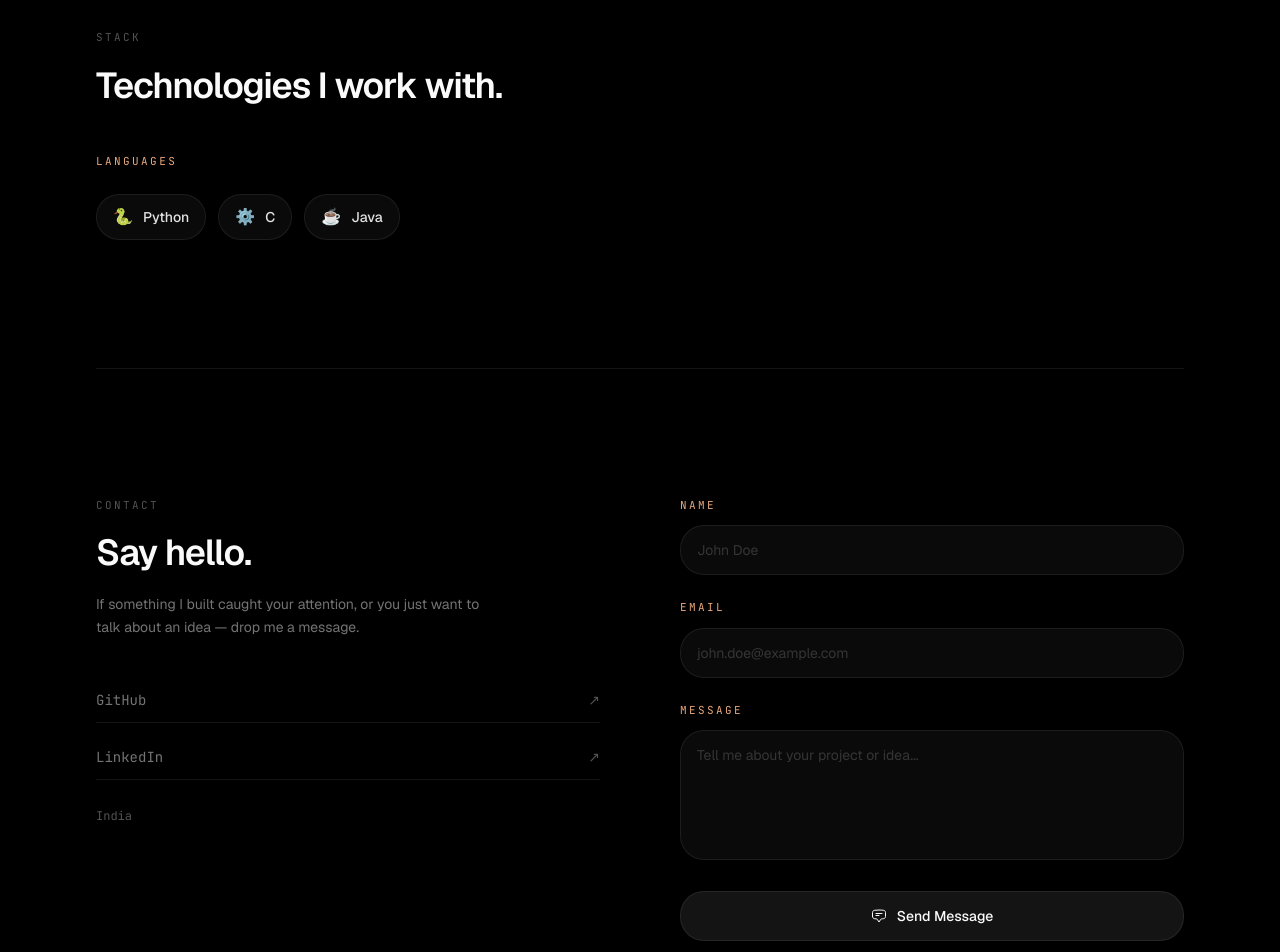
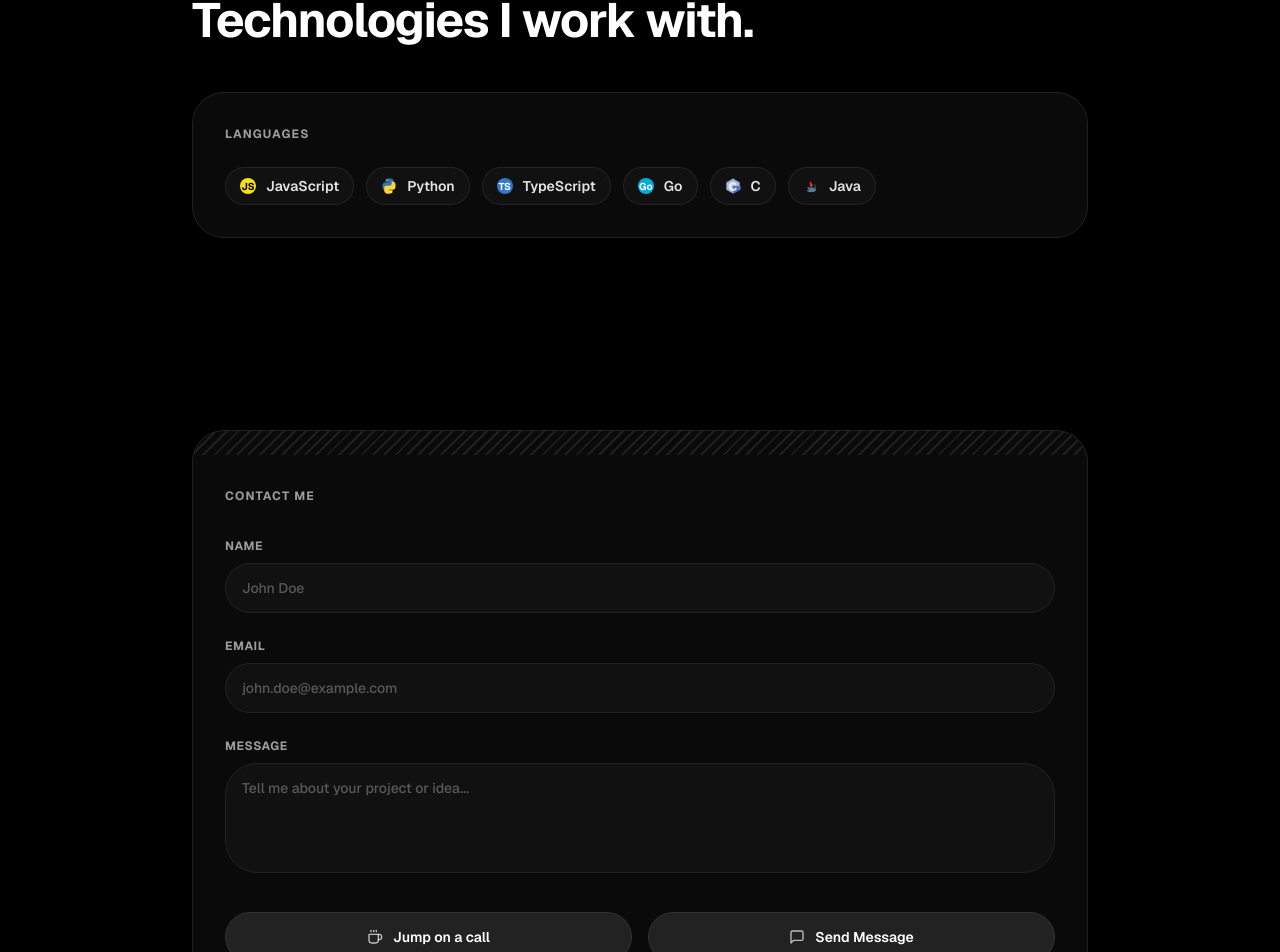
Before and after one commit to AthulRm18/athul-portfolio, a Next.js app: page / in a window 1280 px wide. Shown: the part 3082-4034 px from the top of the page. Built offline with nearby package versions, Linux system fonts and the light colour scheme.

Commit message:
style: exactly replicate reference layout for Skills and Contact sections

```diff
--- a/src/components/contact/ContactSection.tsx
+++ b/src/components/contact/ContactSection.tsx
@@ -3,7 +3,6 @@
 import { useState } from "react";
 import { motion } from "framer-motion";
 import { transition } from "@/lib/motion";
-import { site } from "@/lib/data/site";
 
 const WEB3FORMS_KEY = "1ecec8e7-6d75-41d4-9c4b-803d8299fc78";
 
@@ -53,66 +52,32 @@
   };
 
   return (
-    <section id="contact" className="py-24 md:py-32 scroll-mt-24 border-t border-border">
-      <div className="grid md:grid-cols-2 gap-12 md:gap-20 items-start">
+    <section id="contact" className="py-24 scroll-mt-24">
+      <div className="max-w-4xl mx-auto">
 
-        {/* Left — heading */}
+        {/* We use the same card style as the Skills section */}
         <motion.div
           initial={{ opacity: 0, y: 16 }}
           whileInView={{ opacity: 1, y: 0 }}
           viewport={{ once: true }}
           transition={transition.medium}
+          className="w-full bg-[#0a0a0a] border border-[#222] rounded-xl overflow-hidden"
         >
-          <p className="text-[11px] font-mono uppercase tracking-[0.22em] text-dim mb-5">
-            Contact
-          </p>
-          <h2 className="text-3xl md:text-4xl font-semibold tracking-[-0.03em] leading-[1.1] mb-5">
-            Say hello.
-          </h2>
-          <p className="text-muted text-sm leading-relaxed max-w-sm mb-10">
-            If something I built caught your attention, or you just want to talk
-            about an idea — drop me a message.
+          {/* Top striped divider (optional, to match aesthetic if desired, or just header) */}
+          <div className="h-6 w-full" style={{ backgroundImage: "repeating-linear-gradient(-45deg, #1f1f1f, #1f1f1f 2px, transparent 2px, transparent 8px)" }} />
+
+          <div className="p-6 md:p-8">
+            <p className="text-[12px] font-sans font-bold tracking-[0.1em] text-white/60 mb-8 uppercase">
+              CONTACT ME
             </p>
 
-          {/* Links */}
-          <div className="flex flex-col gap-3">
-            {[
-              { label: "GitHub", href: site.github },
-              { label: "LinkedIn", href: site.linkedin },
-            ].map((link) => (
-              <a
-                key={link.label}
-                href={link.href}
-                target="_blank"
-                rel="noopener noreferrer"
-                className="group flex items-center justify-between py-3 border-b border-border text-sm text-muted hover:text-fg transition-colors duration-300"
-              >
-                <span className="font-mono">{link.label}</span>
-                <span
-                  className="text-dim group-hover:text-fg group-hover:translate-x-0.5 group-hover:-translate-y-0.5 transition-all duration-300"
-                  aria-hidden
-                >
-                  ↗
-                </span>
-              </a>
-            ))}
-            <p className="text-xs font-mono text-dim mt-4">India</p>
-          </div>
-        </motion.div>
+            <form onSubmit={handleSubmit} className="flex flex-col gap-6">
 
-        {/* Right — contact form */}
-        <motion.div
-          initial={{ opacity: 0, y: 16 }}
-          whileInView={{ opacity: 1, y: 0 }}
-          viewport={{ once: true }}
-          transition={{ ...transition.medium, delay: 0.1 }}
-        >
-          <form onSubmit={handleSubmit} className="flex flex-col gap-6">
               {/* Name */}
               <div>
                 <label
                   htmlFor="contact-name"
-                className="block text-[11px] font-mono uppercase tracking-[0.22em] text-accent mb-3"
+                  className="block text-[12px] font-sans font-bold tracking-[0.05em] text-white/60 mb-2 uppercase"
                 >
                   Name
                 </label>
@@ -124,7 +89,7 @@
                   placeholder="John Doe"
                   value={formData.name}
                   onChange={handleChange}
-                className="w-full bg-surface-elevated/50 border border-border rounded-lg px-4 py-3.5 text-sm text-fg placeholder:text-dim/60 focus:outline-none focus:border-accent/50 focus:ring-1 focus:ring-accent/20 transition-all duration-300"
+                  className="w-full bg-[#111111] border border-[#222] rounded-xl px-4 py-3.5 text-sm font-medium text-white placeholder:text-white/30 focus:outline-none focus:border-white/30 transition-all duration-300"
                 />
               </div>
 
@@ -132,7 +97,7 @@
               <div>
                 <label
                   htmlFor="contact-email"
-                className="block text-[11px] font-mono uppercase tracking-[0.22em] text-accent mb-3"
+                  className="block text-[12px] font-sans font-bold tracking-[0.05em] text-white/60 mb-2 uppercase"
                 >
                   Email
                 </label>
@@ -144,7 +109,7 @@
                   placeholder="john.doe@example.com"
                   value={formData.email}
                   onChange={handleChange}
-                className="w-full bg-surface-elevated/50 border border-border rounded-lg px-4 py-3.5 text-sm text-fg placeholder:text-dim/60 focus:outline-none focus:border-accent/50 focus:ring-1 focus:ring-accent/20 transition-all duration-300"
+                  className="w-full bg-[#111111] border border-[#222] rounded-xl px-4 py-3.5 text-sm font-medium text-white placeholder:text-white/30 focus:outline-none focus:border-white/30 transition-all duration-300"
                 />
               </div>
 
@@ -152,7 +117,7 @@
               <div>
                 <label
                   htmlFor="contact-message"
-                className="block text-[11px] font-mono uppercase tracking-[0.22em] text-accent mb-3"
+                  className="block text-[12px] font-sans font-bold tracking-[0.05em] text-white/60 mb-2 uppercase"
                 >
                   Message
                 </label>
@@ -160,27 +125,40 @@
                   id="contact-message"
                   name="message"
                   required
-                rows={5}
+                  rows={4}
                   placeholder="Tell me about your project or idea..."
                   value={formData.message}
                   onChange={handleChange}
-                className="w-full bg-surface-elevated/50 border border-border rounded-lg px-4 py-3.5 text-sm text-fg placeholder:text-dim/60 focus:outline-none focus:border-accent/50 focus:ring-1 focus:ring-accent/20 transition-all duration-300 resize-none"
+                  className="w-full bg-[#111111] border border-[#222] rounded-xl px-4 py-3.5 text-sm font-medium text-white placeholder:text-white/30 focus:outline-none focus:border-white/30 transition-all duration-300 resize-none"
                 />
               </div>
 
-            {/* Submit button */}
-            <motion.button
+              {/* Action Buttons */}
+              <div className="flex flex-col sm:flex-row gap-4 mt-2">
+                <a
+                  href="mailto:athumrm518@gmail.com"
+                  className="flex-1 group flex items-center justify-center gap-2.5 py-3.5 px-6 rounded-xl font-semibold text-sm bg-[#222] hover:bg-[#333] border border-[#333] text-white transition-all duration-300"
+                >
+                  <svg className="w-4 h-4 text-white/70 group-hover:text-white transition-colors" viewBox="0 0 24 24" fill="none" stroke="currentColor" strokeWidth="2" strokeLinecap="round" strokeLinejoin="round">
+                    <path d="M17 8h1a4 4 0 1 1 0 8h-1" />
+                    <path d="M3 8h14v9a4 4 0 0 1-4 4H7a4 4 0 0 1-4-4Z" />
+                    <line x1="6" x2="6" y1="2" y2="4" />
+                    <line x1="10" x2="10" y1="2" y2="4" />
+                    <line x1="14" x2="14" y1="2" y2="4" />
+                  </svg>
+                  Jump on a call
+                </a>
+
+                <button
                   type="submit"
                   disabled={status === "sending" || status === "sent"}
-              whileHover={{ scale: 1.01 }}
-              whileTap={{ scale: 0.98 }}
                   className={`
-                group flex items-center justify-center gap-2.5 w-full py-3.5 px-6 rounded-lg font-medium text-sm transition-all duration-300 cursor-pointer
+                    flex-1 group flex items-center justify-center gap-2.5 py-3.5 px-6 rounded-xl font-semibold text-sm transition-all duration-300 cursor-pointer
                     ${status === "sent"
                       ? "bg-green-500/20 border border-green-500/30 text-green-400"
                       : status === "error"
                         ? "bg-red-500/20 border border-red-500/30 text-red-400"
-                    : "bg-surface-elevated border border-border hover:border-accent/40 hover:bg-accent/10 text-fg"
+                        : "bg-[#222] hover:bg-[#333] border border-[#333] text-white"
                     }
                     disabled:opacity-60 disabled:cursor-not-allowed
                   `}
@@ -196,27 +174,19 @@
                   )}
                   {status === "idle" && (
                     <>
-                  <svg className="w-4 h-4" fill="none" viewBox="0 0 24 24" stroke="currentColor" strokeWidth={1.5}>
-                    <path strokeLinecap="round" strokeLinejoin="round" d="M7.5 8.25h9m-9 3H12m-9.75 1.51c0 1.6 1.123 2.994 2.707 3.227 1.129.166 2.27.293 3.423.379.35.026.67.21.865.501L12 21l2.755-4.133a1.14 1.14 0 01.865-.501 48.172 48.172 0 003.423-.379c1.584-.233 2.707-1.626 2.707-3.228V6.741c0-1.602-1.123-2.995-2.707-3.228A48.394 48.394 0 0012 3c-2.392 0-4.744.175-7.043.513C3.373 3.746 2.25 5.14 2.25 6.741v6.018z" />
+                      <svg className="w-4 h-4 text-white/70 group-hover:text-white transition-colors" viewBox="0 0 24 24" fill="none" stroke="currentColor" strokeWidth="2" strokeLinecap="round" strokeLinejoin="round">
+                        <path d="M21 15a2 2 0 0 1-2 2H7l-4 4V5a2 2 0 0 1 2-2h14a2 2 0 0 1 2 2z" />
                       </svg>
                       Send Message
                     </>
                   )}
-              {status === "sent" && (
-                <>
-                  <svg className="w-4 h-4" fill="none" viewBox="0 0 24 24" stroke="currentColor" strokeWidth={2}>
-                    <path strokeLinecap="round" strokeLinejoin="round" d="M4.5 12.75l6 6 9-13.5" />
-                  </svg>
-                  Message Sent!
-                </>
-              )}
-              {status === "error" && (
-                <>
-                  Something went wrong — try again
-                </>
-              )}
-            </motion.button>
+                  {status === "sent" && "Message Sent!"}
+                  {status === "error" && "Error — try again"}
+                </button>
+              </div>
+
             </form>
+          </div>
         </motion.div>
       </div>
     </section>
--- a/src/components/skills/SkillsSection.tsx
+++ b/src/components/skills/SkillsSection.tsx
@@ -2,10 +2,11 @@
 
 import { motion } from "framer-motion";
 import { transition } from "@/lib/motion";
+import { cn } from "@/lib/utils";
 
 interface Skill {
   name: string;
-  icon: string;
+  icon: React.ReactNode;
 }
 
 interface SkillCategory {
@@ -13,65 +14,92 @@
   skills: Skill[];
 }
 
+function PythonIcon() {
+  return (
+    <svg viewBox="0 0 128 128" className="w-4 h-4">
+      <path fill="#3776AB" d="M64.6 3c-30.2 0-28.5 13-28.5 13l-.1 13.5h29.2v4.1H35.8C16.5 33.6 12 46.8 12 66.8s3.9 31.9 22.4 31.9h8v-15s0-17.6 17.9-17.6h25.4s16.7.2 16.7-16.1V31.6s1.6-28.6-27.8-28.6z"/>
+      <path fill="#FFD43B" d="M63.7 125c30.2 0 28.5-13 28.5-13l.1-13.5H63.1v-4.1h29.4c19.3 0 23.8-13.2 23.8-33.2s-3.9-31.9-22.4-31.9h-8v15s0 17.6-17.9 17.6H42.6s-16.7-.2-16.7 16.1v18.4s-1.6 28.6 27.8 28.6z"/>
+      <circle fill="#fff" cx="49" cy="18" r="4.5"/>
+      <circle fill="#fff" cx="78.5" cy="110" r="4.5"/>
+    </svg>
+  );
+}
+
+function CIcon() {
+  return (
+    <svg viewBox="0 0 128 128" className="w-4 h-4">
+      <path fill="#A8B9CC" d="M117.5 33.5L65.7 3.6c-1.1-.6-2.4-.6-3.4 0L10.5 33.5c-1.1.6-1.7 1.8-1.7 3v55.1c0 1.2.6 2.4 1.7 3l51.8 29.9c1.1.6 2.4.6 3.4 0l51.8-29.9c1.1-.6 1.7-1.8 1.7-3V36.5c0-1.2-.7-2.4-1.7-3z"/>
+      <path fill="#3949AB" d="M64 125.1c-.6 0-1.1-.2-1.6-.4L10.6 94.8c-1-.6-1.6-1.7-1.6-2.8V36.9c0-1.2.6-2.2 1.6-2.8L62.4 4.2c1-.6 2.2-.6 3.2 0l51.8 29.9c1 .6 1.6 1.7 1.6 2.8v55.1c0 1.2-.6 2.2-1.6 2.8L65.6 124.7c-.5.3-1 .4-1.6.4zM12.2 92.4L64 122.3l51.8-29.9V37.7L64 7.8 12.2 37.7v54.7z"/>
+      <path fill="#5C6BC0" d="M64 125.1V64h61.8v28.1c0 1.2-.6 2.2-1.6 2.8L65.6 124.7c-.5.2-1 .4-1.6.4z"/>
+      <path fill="#E8EAF6" d="M83.4 79c-3.1 4.7-8.4 7.7-14.3 7.7-9.5 0-17.2-7.7-17.2-17.2s7.7-17.2 17.2-17.2c5.9 0 11.2 3 14.3 7.7l11.4-11.4C88 38 76.9 31.4 64 31.4c-19.8 0-35.8 16-35.8 35.8s16 35.8 35.8 35.8c12.9 0 24-6.6 30.8-17l-11.4-11.4z"/>
+    </svg>
+  );
+}
+
+function JavaIcon() {
+  return (
+    <svg viewBox="0 0 128 128" className="w-4 h-4">
+      <path fill="#EA2D2E" d="M54.5 50.8c-2.4-7.2-.6-17.8 8.6-26.6 0 0-2.3 8.3 2.1 14.4 3.7 5.1 10.6 9.8 11.8 17.1.6 4-.4 8.7-2.9 12-4 5.3-11.6 6.3-15.9 1.1-2.9-3.4-2.8-8.9-3.7-18z"/>
+      <path fill="#5382A1" d="M85.7 75.1c-14.9 3.2-30.8 2.7-44.5-1.5-6.3-1.9-10.3 3.6-6.4 7.1 13 11.5 35.6 12.8 52 11.1 5-.5 7.6-6.8 3.9-9.9-1.3-1.2-3.1-2.4-5-2.8zm11 11.5c-15.1 4-33.1 5.3-48.4 2.8-5.3-.9-8.4 4.5-4 8 13.7 11.1 40 10.4 55.4 6 5.3-1.5 6.9-8.4 2.2-11.4-1.6-.9-3.4-1.6-5.2-1.8z"/>
+      <path fill="#5382A1" d="M102.7 85.9c-2.4.9-5.1 1.7-8.1 2.3 3.4-1.5 5.5-3.8 5-6.1-.7-3-6.5-4.4-15.1-4.8 5.7-.3 10.1-1.3 12.5-2.9 2-1.3 2.6-2.9 1.9-4.5-.9-1.9-4-3-8.8-3.4 3.1-.1 5.4-.5 6.8-1 2.1-.8 2.9-2 2.3-3.2-.8-1.7-3.9-2.5-8.8-2.6 1.3-.1 2.2-.2 2.9-.4 2.1-1.1 1.7-3.2-1.1-4.8-1.5-.9-3.4-1.6-5.8-2.1l-.8-2.8c4.3.7 8.3 1.8 11.6 3.6 5.8 3.1 6.8 7.9 2.5 12.2-2.1 2.1-5.1 3.7-8.6 4.9v.4c4.6.6 8.5 1.9 11.2 3.7 5.7 3.9 4.3 9.4-1.5 13.5v-1.1zM87.3 95.8c-15.9 3.5-33.5 4.1-48.8 2-6.5-.9-9.5 5.7-4 9.1 14.5 9.1 39.7 7.7 54.4 2.9 5.8-1.9 6.8-9 1.4-11.8-1-.5-2-1-3-1.4z"/>
+    </svg>
+  );
+}
+
 const skillCategories: SkillCategory[] = [
   {
     title: "LANGUAGES",
     skills: [
-      { name: "Python", icon: "🐍" },
-      { name: "C", icon: "⚙️" },
-      { name: "Java", icon: "☕" },
+      { name: "JavaScript", icon: <div className="w-4 h-4 bg-[#F7DF1E] text-black font-bold text-[10px] flex items-center justify-center rounded-sm">JS</div> },
+      { name: "Python", icon: <PythonIcon /> },
+      { name: "TypeScript", icon: <div className="w-4 h-4 bg-[#3178C6] text-white font-bold text-[10px] flex items-center justify-center rounded-sm">TS</div> },
+      { name: "Go", icon: <div className="w-4 h-4 bg-[#00ADD8] text-white font-bold text-[10px] flex items-center justify-center rounded-sm">Go</div> },
+      { name: "C", icon: <CIcon /> },
+      { name: "Java", icon: <JavaIcon /> },
     ],
   },
 ];
 
-function SkillPill({ skill, index }: { skill: Skill; index: number }) {
+function SkillPill({ skill }: { skill: Skill }) {
   return (
-    <motion.div
-      initial={{ opacity: 0, y: 10 }}
-      whileInView={{ opacity: 1, y: 0 }}
-      viewport={{ once: true }}
-      transition={{ ...transition.medium, delay: index * 0.05 }}
-      className="group flex items-center gap-2.5 px-4 py-2.5 rounded-full border border-border bg-surface-elevated/50 hover:border-border-strong hover:bg-surface-elevated transition-all duration-300 cursor-default"
-    >
-      <span className="text-base" aria-hidden>{skill.icon}</span>
-      <span className="text-sm font-medium text-fg/90 group-hover:text-fg transition-colors">
+    <div className="group flex items-center gap-2.5 px-3.5 py-2 rounded-full border border-border bg-[#111111] hover:border-[#333] hover:bg-[#1a1a1a] transition-all duration-300">
+      {skill.icon}
+      <span className="text-sm font-semibold text-fg/90">
         {skill.name}
       </span>
-    </motion.div>
+    </div>
   );
 }
 
 function CategoryBlock({ category, categoryIndex }: { category: SkillCategory; categoryIndex: number }) {
   return (
-    <motion.div
-      initial={{ opacity: 0, y: 16 }}
-      whileInView={{ opacity: 1, y: 0 }}
-      viewport={{ once: true }}
-      transition={{ ...transition.medium, delay: categoryIndex * 0.1 }}
-    >
+    <div className="relative">
       {/* Dashed divider */}
       {categoryIndex > 0 && (
-        <div className="my-10 border-t border-dashed border-border" />
+        <div className="h-6 w-full" style={{ backgroundImage: "repeating-linear-gradient(-45deg, #1f1f1f, #1f1f1f 2px, transparent 2px, transparent 8px)" }} />
       )}
 
+      <div className="p-6 md:p-8">
         {/* Category title */}
-      <p className="text-[11px] font-mono uppercase tracking-[0.22em] text-accent mb-6">
+        <p className="text-[12px] font-sans font-bold tracking-[0.1em] text-white/60 mb-6 uppercase">
           {category.title}
         </p>
 
         {/* Skills grid */}
         <div className="flex flex-wrap gap-3">
-        {category.skills.map((skill, i) => (
-          <SkillPill key={skill.name} skill={skill} index={i} />
+          {category.skills.map((skill) => (
+            <SkillPill key={skill.name} skill={skill} />
           ))}
         </div>
-    </motion.div>
+      </div>
+    </div>
   );
 }
 
 export function SkillsSection() {
   return (
-    <section id="skills" className="py-24 md:py-32 scroll-mt-24 border-t border-border">
+    <section id="skills" className="py-24 scroll-mt-24">
+      <div className="max-w-4xl mx-auto">
         <motion.div
           initial={{ opacity: 0, y: 12 }}
           whileInView={{ opacity: 1, y: 0 }}
@@ -79,18 +107,22 @@
           transition={transition.medium}
           className="mb-12"
         >
-        <p className="text-[11px] font-mono uppercase tracking-[0.22em] text-dim mb-5">
-          Stack
-        </p>
-        <h2 className="text-3xl md:text-4xl font-semibold tracking-[-0.03em] leading-[1.1]">
+          <h2 className="text-4xl md:text-5xl font-bold tracking-tight text-white mb-2">
             Technologies I work with.
           </h2>
         </motion.div>
 
-      <div className="max-w-2xl">
+        <motion.div
+          initial={{ opacity: 0, y: 16 }}
+          whileInView={{ opacity: 1, y: 0 }}
+          viewport={{ once: true }}
+          transition={{ ...transition.medium, delay: 0.1 }}
+          className="w-full bg-[#0a0a0a] border border-[#222] rounded-xl overflow-hidden"
+        >
           {skillCategories.map((category, i) => (
             <CategoryBlock key={category.title} category={category} categoryIndex={i} />
           ))}
+        </motion.div>
       </div>
     </section>
   );
--- a/src/lib/data/site.ts
+++ b/src/lib/data/site.ts
@@ -1,7 +1,7 @@
 /** Site-wide links — update here when contact info changes */
 export const site = {
   name: "Athul R Mohan",
-  email: "athumrm518@gmail.com",
+  email: "athulrm518@gmail.com",
   github: "https://github.com/AthulRm18",
   linkedin: "https://www.linkedin.com/in/athul-r-mohan-1abb87368",
 } as const;
```
Lines whose indentation alone changed are shown as unchanged.
